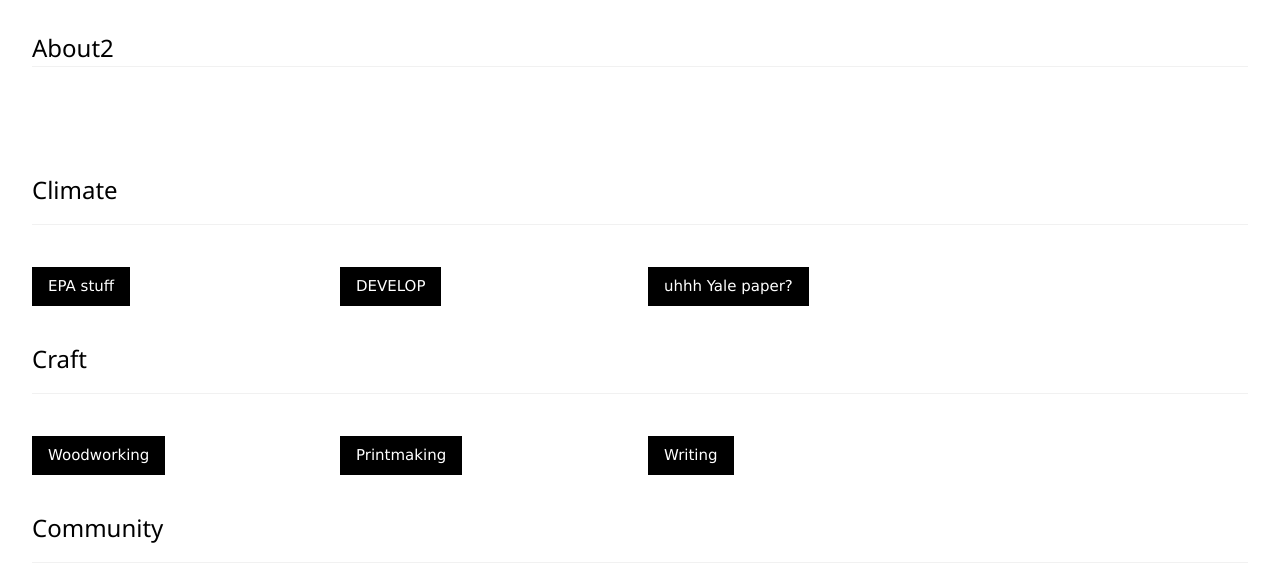
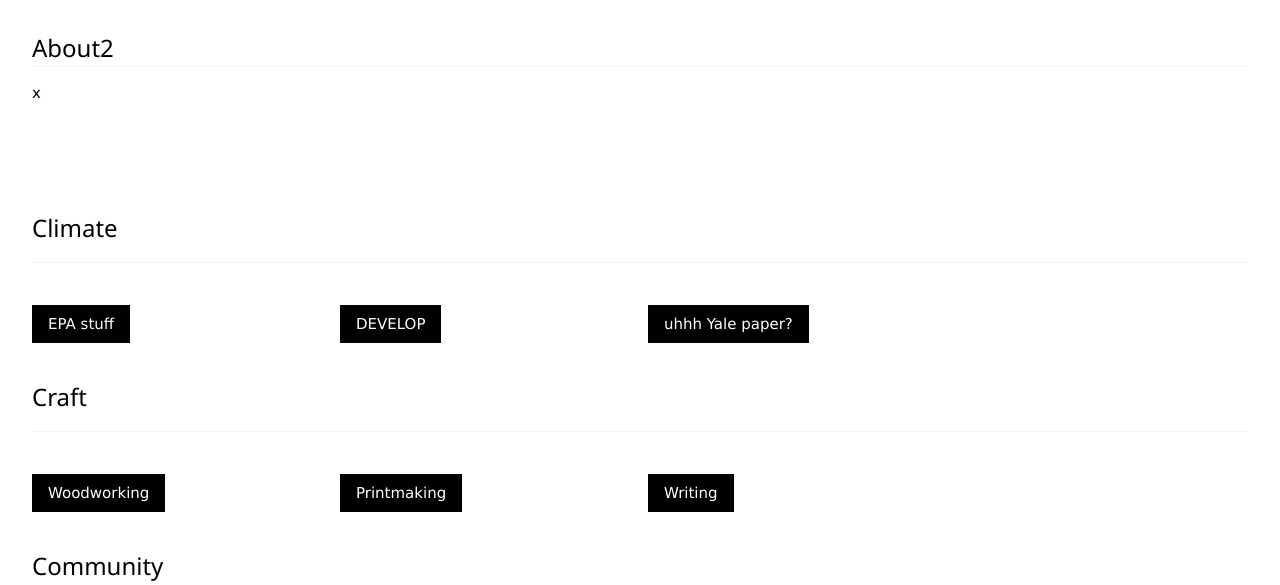
Before and after one commit to ndbkeyes/ndbkeyes.github.io, a Jekyll site: the page index.html, which Jekyll copies as it is, in a window 1280 px wide and 1290 px high. Shown: the part 320-905 px from the top of the window. Built offline with Jekyll 4.4.1, drawn with Linux system fonts in a browser that asks for light colours; grey boxes are pictures that could not be loaded.

Commit message:
Update index.html

```diff
--- a/index.html
+++ b/index.html
@@ -41,7 +41,7 @@
     <!-- About Section -->
     <div class="w3-container w3-padding-32" id="about">
       <h3 class="w3-border-bottom w3-border-light-grey">About2</h3>
-      <div><p id="bio" style="color:black;"></p></div>
+      <div><p id="bio">x</p></div>
     </div>
 
   <!-- Project Section -->
```
